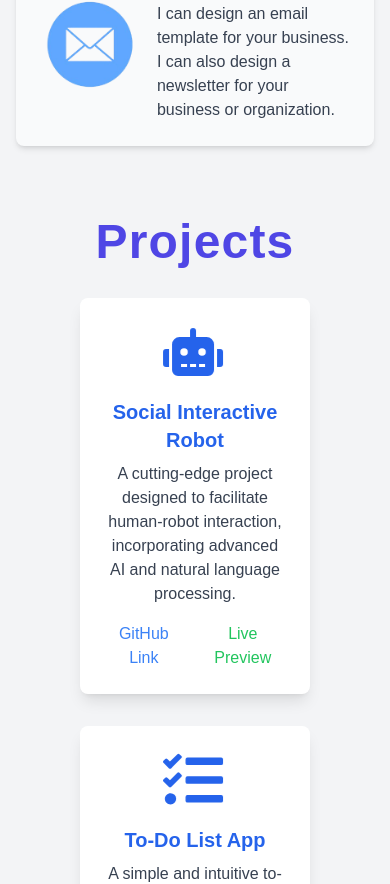
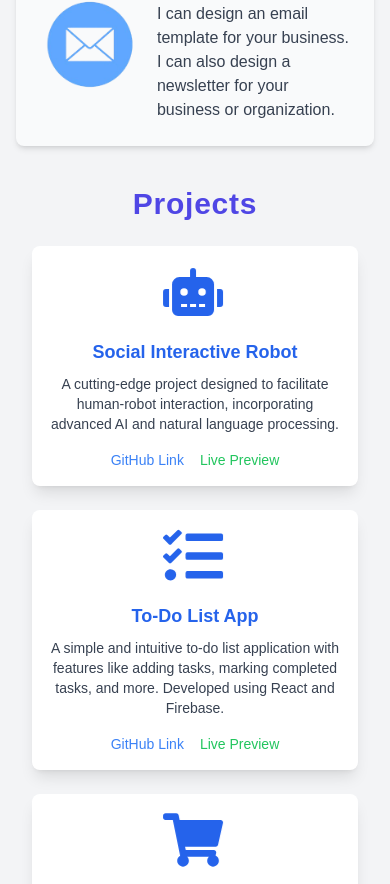
Before and after one commit to zahidx/portfolio-2025, a Next.js app: page / in a window 390 px wide. Shown: the part 7649-8533 px from the top of the page. Built offline with nearby package versions, Linux system fonts and the light colour scheme; no server answers.

Commit message:
good night

```diff
--- a/app/pages/Extra.js
+++ b/app/pages/Extra.js
@@ -70,14 +70,14 @@ export default function ExtraCurricularPage() {
     <div className="relative min-h-screen bg-gradient-to-r from-blue-100 to-cyan-50 dark:bg-gradient-to-r dark:from-[#0E1628] dark:to-[#380643] overflow-x-hidden">
       {/* Page Heading */}
       <div className="relative z-10">
-        <h1 className="text-5xl font-extrabold text-center text-indigo-600 dark:text-indigo-400 -mb-14 tracking-wide pt-10">
+        <h1 className="text-3xl sm:text-4xl md:text-5xl font-extrabold text-center text-indigo-600 dark:text-indigo-400 tracking-wide pt-10 mb-8 sm:mb-0">
           Extra-Curricular Activities
         </h1>
       </div>
 
       {/* React Icon Inside Card */}
-      <div className="flex items-center justify-center h-32 w-32 rounded-full bg-blue-100 dark:bg-gray-800 ml-10">
-        <FaReact className="text-6xl text-indigo-600 dark:text-indigo-400 animate-rotate-icon" />
+      <div className=" items-center justify-center h-24 w-24 sm:h-32 sm:w-32 rounded-full -mb-10  ml-12 hidden md:block">
+        <FaReact className="text-4xl sm:text-6xl text-indigo-600 dark:text-indigo-400 animate-rotate-icon" />
       </div>
 
       <style>{`
@@ -111,8 +111,8 @@ export default function ExtraCurricularPage() {
 
             {/* Content */}
             <div>
-              <h2 className="text-2xl font-semibold text-gray-50 dark:text-gray-200">{section.title}</h2>
-              <p className="mt-2 text-base text-gray-50 dark:text-gray-300 font-medium">{section.description}</p>
+              <h2 className="text-xl sm:text-2xl font-semibold text-gray-50 dark:text-gray-200">{section.title}</h2>
+              <p className="mt-2 text-sm sm:text-base text-gray-50 dark:text-gray-300 font-medium">{section.description}</p>
             </div>
           </div>
         ))}
--- a/app/pages/Project.js
+++ b/app/pages/Project.js
@@ -92,18 +92,18 @@ const projects = [
 
 export default function ProjectsResearchPage() {
   return (
-    <div className="pl-14 pr-14 bg-gray-100 dark:bg-gradient-to-r dark:from-[#0E1628] dark:to-[#380643] min-h-screen" id="projects">
-      <h1 className="text-5xl font-extrabold text-center text-indigo-600 dark:text-indigo-400 pt-16 tracking-wide">
+    <div className="pl-4 pr-4 sm:pl-14 sm:pr-14 bg-gray-100 dark:bg-gradient-to-r dark:from-[#0E1628] dark:to-[#380643] min-h-screen" id="projects">
+      <h1 className="text-3xl sm:text-5xl font-extrabold text-center text-indigo-600 dark:text-indigo-400 pt-8 sm:pt-16 tracking-wide">
         Projects
       </h1>
 
-      <div className="grid grid-cols-1 sm:grid-cols-2 lg:grid-cols-3 xl:grid-cols-3 gap-8 px-6 py-8">
+      <div className="grid grid-cols-1 sm:grid-cols-2 lg:grid-cols-3 xl:grid-cols-3 gap-6 sm:gap-8 px-4 sm:px-6 py-6 sm:py-8">
         {projects.map((project, index) => (
           <div
             key={index}
             className={`
-              bg-white dark:bg-gray-800 shadow-lg transition-transform duration-500 p-6 rounded-lg text-center
-              transform-gpu hover:scale-110 hover:shadow-2xl hover:bg-gradient-to-r
+              bg-white dark:bg-gray-800 shadow-lg transition-transform duration-500 p-4 sm:p-6 rounded-lg text-center
+              transform-gpu hover:scale-105 sm:hover:scale-110 hover:shadow-2xl hover:bg-gradient-to-r
               hover:from-[#FFFFFF] hover:to-[#FFFFFF] dark:hover:from-[#1F2937] dark:hover:to-[#1F2937] hover:z-10
               ${index % 3 === 0 ? 'hover:-rotate-3' : index % 3 === 2 ? 'hover:rotate-3' : ''}
             `}
@@ -112,14 +112,14 @@ export default function ProjectsResearchPage() {
               {project.icon}
             </div>
             <div className="pt-4">
-              <h3 className="text-xl font-semibold text-blue-600 dark:text-blue-400">{project.title}</h3>
-              <p className="mt-2 text-gray-700 dark:text-gray-300">{project.description}</p>
-              <div className="flex justify-center gap-4 mt-4">
+              <h3 className="text-lg sm:text-xl font-semibold text-blue-600 dark:text-blue-400">{project.title}</h3>
+              <p className="mt-2 text-gray-700 dark:text-gray-300 text-sm sm:text-base">{project.description}</p>
+              <div className="flex justify-center gap-4 mt-4 flex-wrap">
                 <a
                   href={project.githubLink}
                   target="_blank"
                   rel="noopener noreferrer"
-                  className="text-blue-500 dark:text-blue-400 hover:text-blue-700 dark:hover:text-blue-300"
+                  className="text-blue-500 dark:text-blue-400 hover:text-blue-700 dark:hover:text-blue-300 text-sm sm:text-base"
                 >
                   GitHub Link
                 </a>
@@ -127,7 +127,7 @@ export default function ProjectsResearchPage() {
                   href={project.livePreview}
                   target="_blank"
                   rel="noopener noreferrer"
-                  className="text-green-500 dark:text-green-400 hover:text-green-700 dark:hover:text-green-300"
+                  className="text-green-500 dark:text-green-400 hover:text-green-700 dark:hover:text-green-300 text-sm sm:text-base"
                 >
                   Live Preview
                 </a>
```
